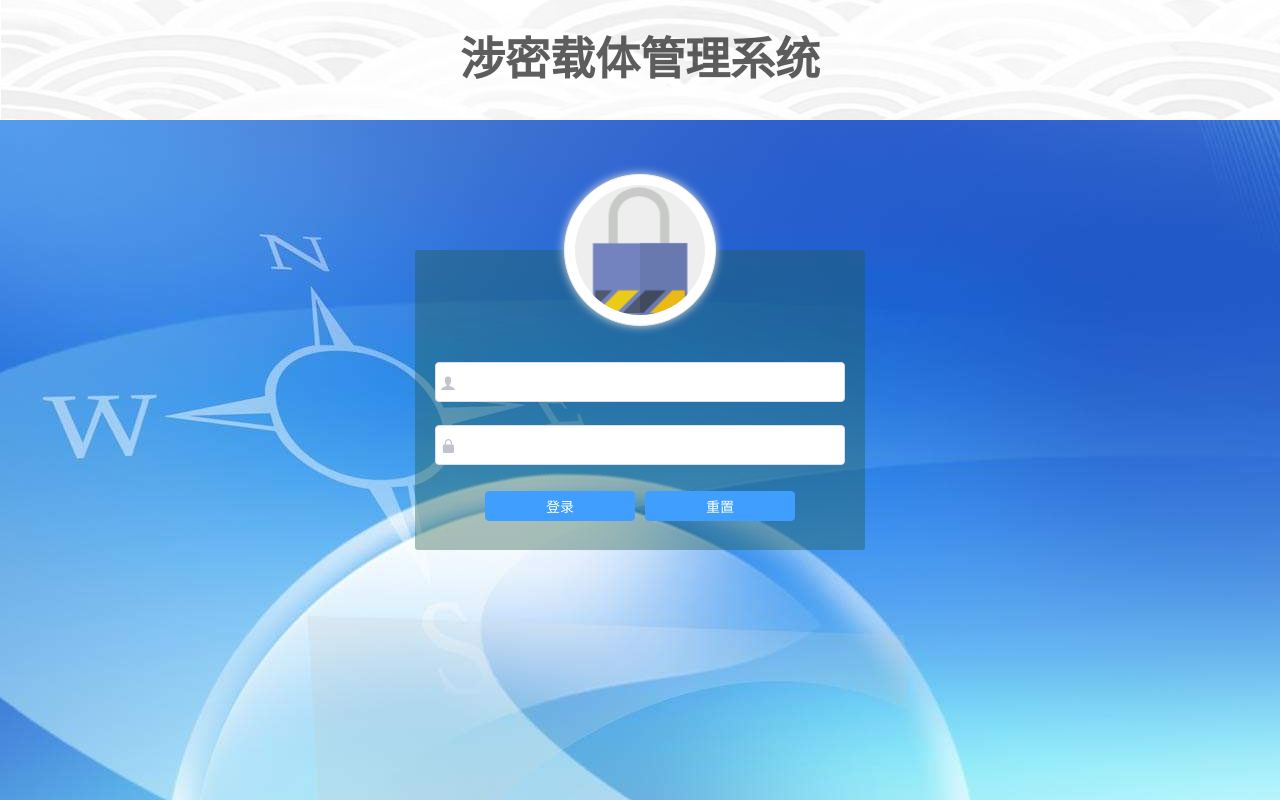
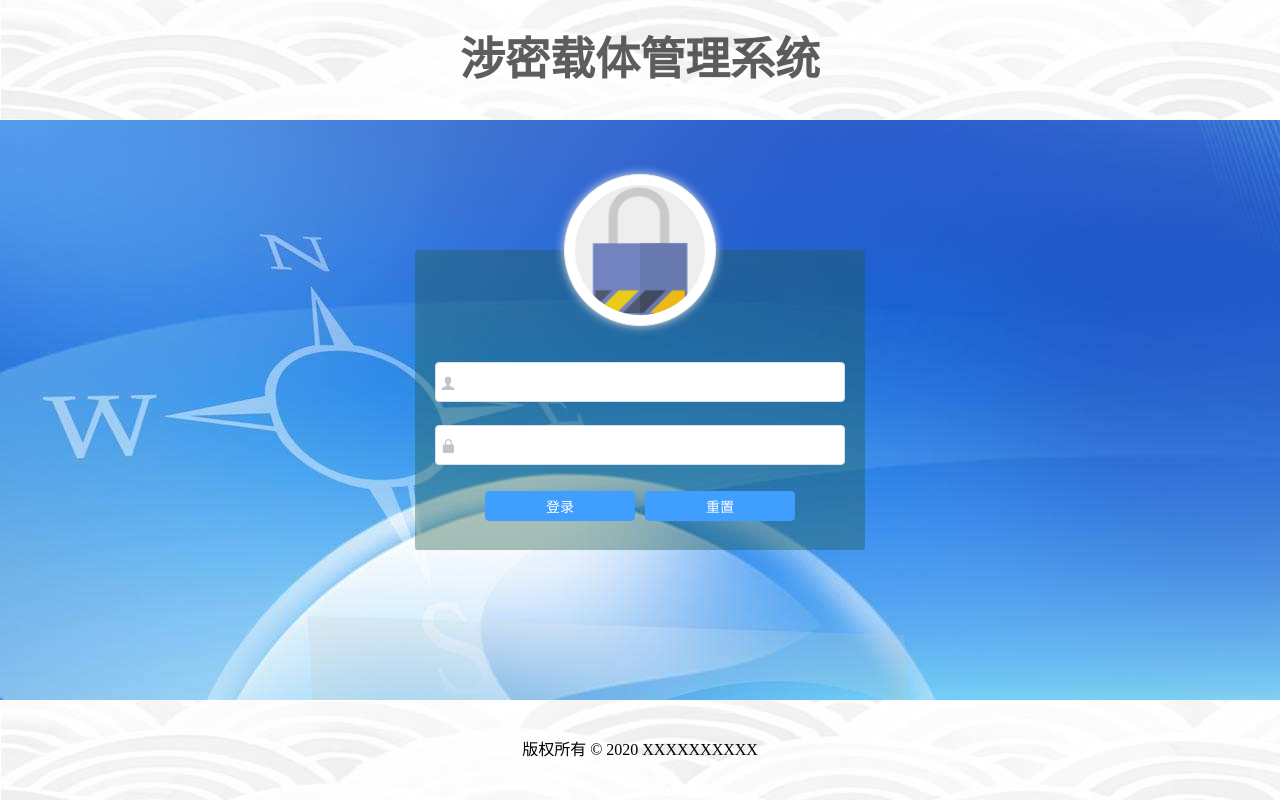
Before and after one commit to live00free/cwu_carrier, a Vue app: page /#/login in a window 1280 px wide. Built offline with nearby package versions, Linux system fonts and the light colour scheme; the HTML template or start-up script is replaced by a standard one.

Commit message:
登录页面加footer

```diff
--- a/src/components/Login.vue
+++ b/src/components/Login.vue
@@ -22,6 +22,7 @@
         </el-form>
       </div>
     </el-main>
+    <el-footer height="100px">版权所有 &copy; 2020 XXXXXXXXXX</el-footer>
   </el-container>
 </template>
 <script>
@@ -122,6 +123,12 @@ export default {
   text-align: center;
 }
 
+.el-footer {
+  background: url(../assets/topnav_bg.png);
+  line-height: 100px;
+  text-align: center;
+}
+
 .el-container {
   height: 100%;
 }
```
